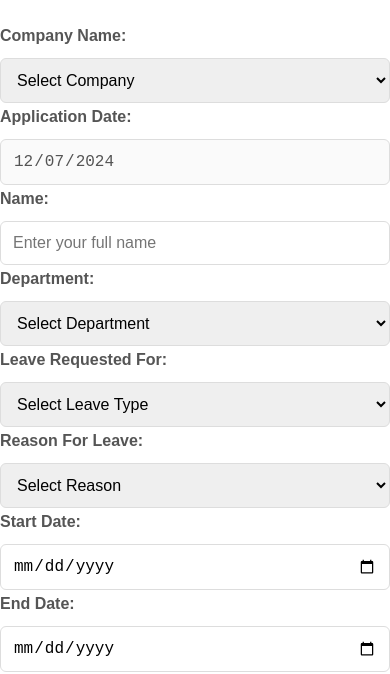
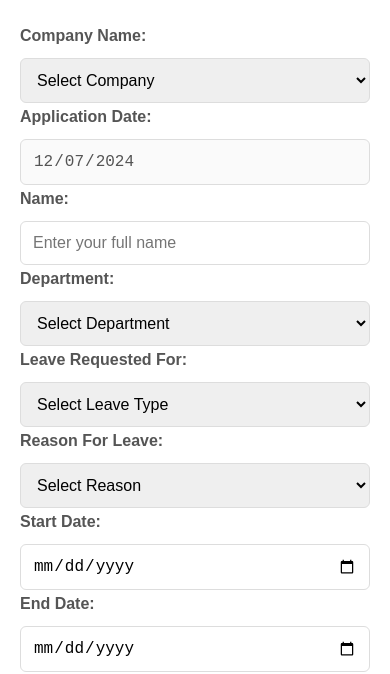
Before and after one commit to KUBERSINGHBISHT/leaveapplicationform, a plain HTML site: page index.html in a window 390 px wide. Shown: the part 150-824 px from the top of the page. Drawn offline with Linux system fonts and the light colour scheme.

Commit message:
Update index.html

```diff
--- a/index.html
+++ b/index.html
@@ -193,6 +193,15 @@
             .print-button {
                 font-size: 1rem;
                 padding: 8px 16px;
+            }
+
+            .form-container {
+            max-width: 350px;
+            }
+
+            body {
+            margin-left: 10px;
+            margin-right: 10px;
             }
         }
 
```
